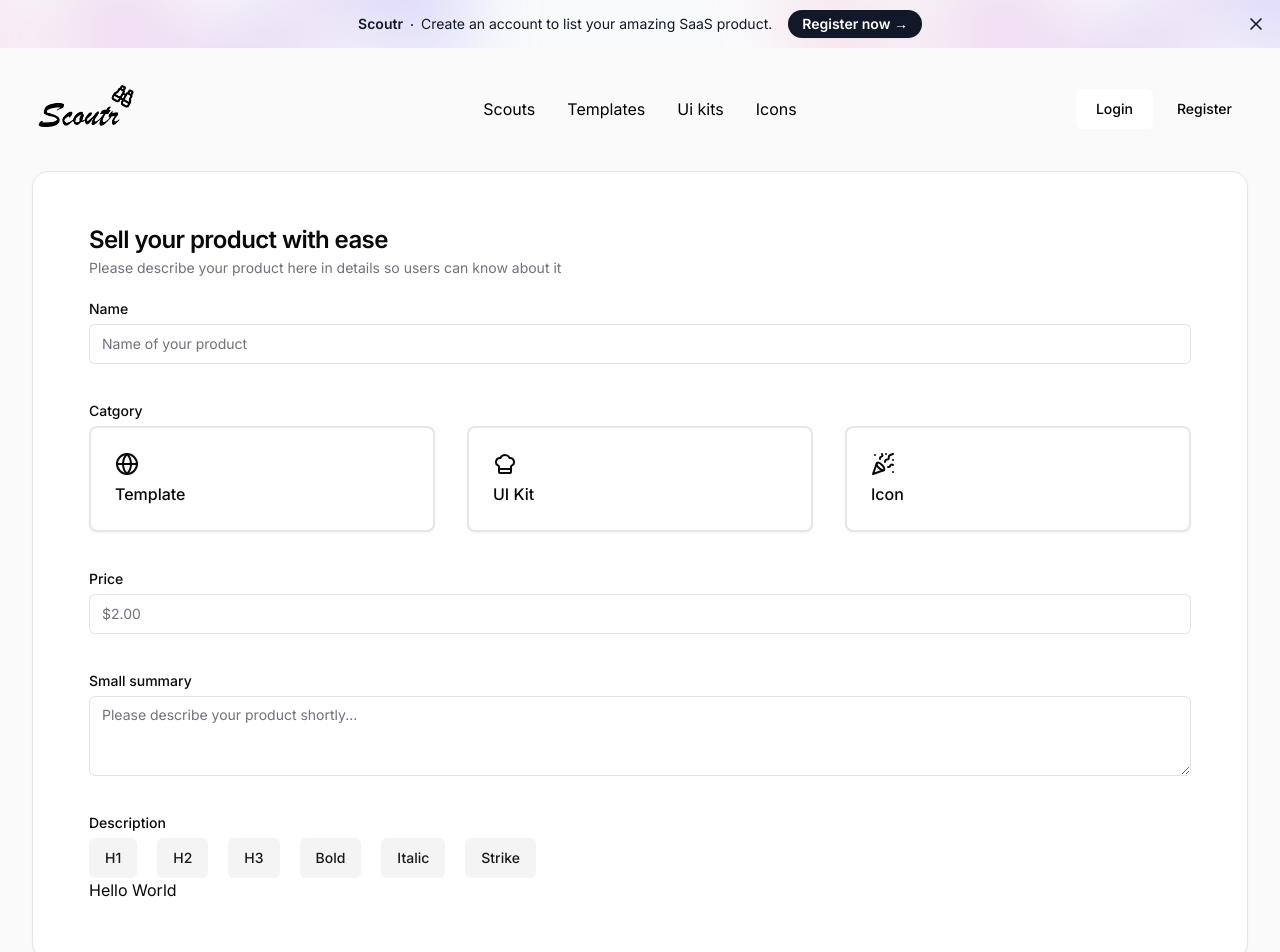
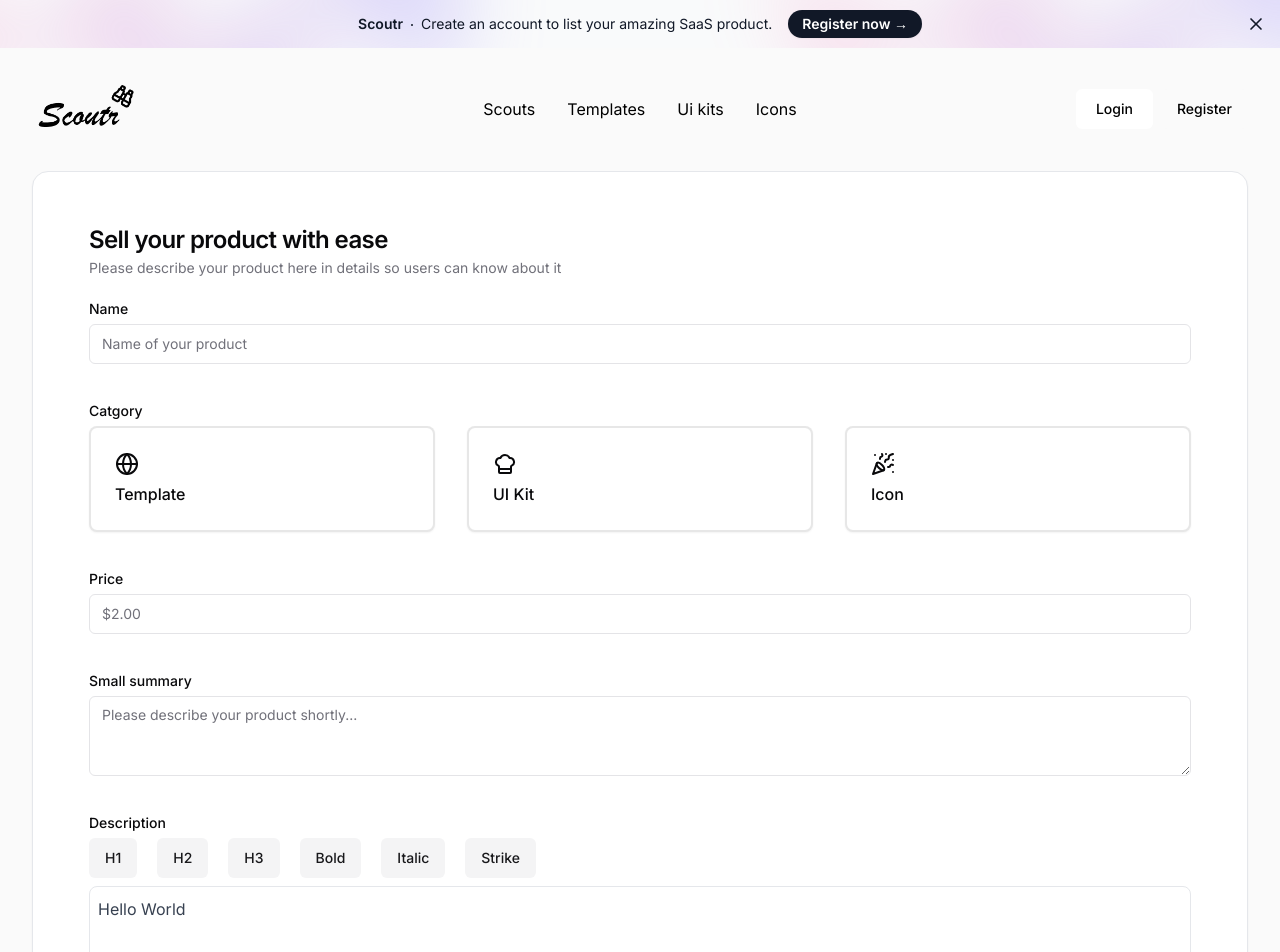
Before and after one commit to codejesse/Scoutr, a Next.js app: page /sell in a window 1280 px wide. Shown: the top 952 px of the page. Built offline with nearby package versions, Linux system fonts and the light colour scheme; no server answers.

Commit message:
feat: editor finally finished

```diff
--- a/app/sell/page.tsx
+++ b/app/sell/page.tsx
@@ -13,7 +13,7 @@ import { Textarea } from "@/components/ui/textarea";
 
 export default function sellRoute() {
   return (
-    <section className="max-w-7xl mx-auto px-4 md:px-8">
+    <section className="max-w-7xl mx-auto px-4 md:px-8 mb-14">
       <Card className="p-8 rounded-2xl">
         <form>
           <CardHeader>
--- a/components/Editor.tsx
+++ b/components/Editor.tsx
@@ -67,12 +67,20 @@ export function TipTapEditor() {
   const editor = useEditor({
     extensions: [StarterKit],
     content: "<p>Hello World</p>",
+    editorProps: {
+      attributes: {
+        class: `focus:outline-none min-h-[150px] prose prose-sm sm:prose-base`,
+      },
+    },
   });
 
   return (
     <div>
       <MenuBar editor={editor} />
-      <EditorContent editor={editor} />
+      <EditorContent
+        editor={editor}
+        className="rounded-lg border p-2 min-h-[150px] mt-2"
+      />
     </div>
   );
 }
--- a/package.json
+++ b/package.json
@@ -28,6 +28,7 @@
     "tailwindcss-animate": "^1.0.7"
   },
   "devDependencies": {
+    "@tailwindcss/typography": "^0.5.15",
     "@types/node": "^20",
     "@types/react": "^18",
     "@types/react-dom": "^18",
--- a/tailwind.config.ts
+++ b/tailwind.config.ts
@@ -10,58 +10,59 @@ const config: Config = {
   theme: {
     extend: {
       backgroundImage: {
-  			'gradient-radial': 'radial-gradient(var(--tw-gradient-stops))',
-  			'gradient-conic': 'conic-gradient(from 180deg at 50% 50%, var(--tw-gradient-stops))'
+        "gradient-radial": "radial-gradient(var(--tw-gradient-stops))",
+        "gradient-conic":
+          "conic-gradient(from 180deg at 50% 50%, var(--tw-gradient-stops))",
       },
       borderRadius: {
-  			lg: 'var(--radius)',
-  			md: 'calc(var(--radius) - 2px)',
-  			sm: 'calc(var(--radius) - 4px)'
+        lg: "var(--radius)",
+        md: "calc(var(--radius) - 2px)",
+        sm: "calc(var(--radius) - 4px)",
       },
       colors: {
-  			background: 'hsl(var(--background))',
-  			foreground: 'hsl(var(--foreground))',
+        background: "hsl(var(--background))",
+        foreground: "hsl(var(--foreground))",
         card: {
-  				DEFAULT: 'hsl(var(--card))',
-  				foreground: 'hsl(var(--card-foreground))'
+          DEFAULT: "hsl(var(--card))",
+          foreground: "hsl(var(--card-foreground))",
         },
         popover: {
-  				DEFAULT: 'hsl(var(--popover))',
-  				foreground: 'hsl(var(--popover-foreground))'
+          DEFAULT: "hsl(var(--popover))",
+          foreground: "hsl(var(--popover-foreground))",
         },
         primary: {
-  				DEFAULT: 'hsl(var(--primary))',
-  				foreground: 'hsl(var(--primary-foreground))'
+          DEFAULT: "hsl(var(--primary))",
+          foreground: "hsl(var(--primary-foreground))",
         },
         secondary: {
-  				DEFAULT: 'hsl(var(--secondary))',
-  				foreground: 'hsl(var(--secondary-foreground))'
+          DEFAULT: "hsl(var(--secondary))",
+          foreground: "hsl(var(--secondary-foreground))",
         },
         muted: {
-  				DEFAULT: 'hsl(var(--muted))',
-  				foreground: 'hsl(var(--muted-foreground))'
+          DEFAULT: "hsl(var(--muted))",
+          foreground: "hsl(var(--muted-foreground))",
         },
         accent: {
-  				DEFAULT: 'hsl(var(--accent))',
-  				foreground: 'hsl(var(--accent-foreground))'
+          DEFAULT: "hsl(var(--accent))",
+          foreground: "hsl(var(--accent-foreground))",
         },
         destructive: {
-  				DEFAULT: 'hsl(var(--destructive))',
-  				foreground: 'hsl(var(--destructive-foreground))'
+          DEFAULT: "hsl(var(--destructive))",
+          foreground: "hsl(var(--destructive-foreground))",
         },
-  			border: 'hsl(var(--border))',
-  			input: 'hsl(var(--input))',
-  			ring: 'hsl(var(--ring))',
+        border: "hsl(var(--border))",
+        input: "hsl(var(--input))",
+        ring: "hsl(var(--ring))",
         chart: {
-  				'1': 'hsl(var(--chart-1))',
-  				'2': 'hsl(var(--chart-2))',
-  				'3': 'hsl(var(--chart-3))',
-  				'4': 'hsl(var(--chart-4))',
-  				'5': 'hsl(var(--chart-5))'
-  			}
-  		}
-  	}
+          "1": "hsl(var(--chart-1))",
+          "2": "hsl(var(--chart-2))",
+          "3": "hsl(var(--chart-3))",
+          "4": "hsl(var(--chart-4))",
+          "5": "hsl(var(--chart-5))",
         },
-  plugins: [require("tailwindcss-animate")],
+      },
+    },
+  },
+  plugins: [require("tailwindcss-animate"), require("@tailwindcss/typography")],
 };
 export default config;
```
Also changed, not shown: 1 other file (tests, documents, lock files or other folders). Lines whose indentation alone changed are shown as unchanged.
